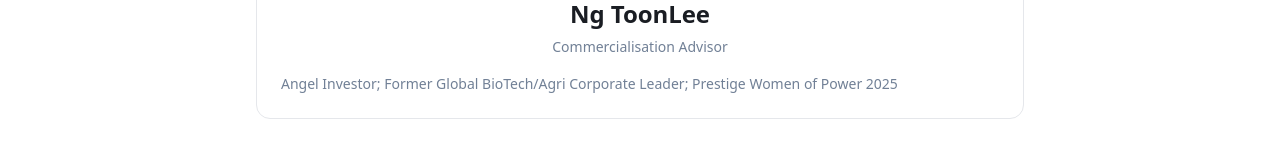
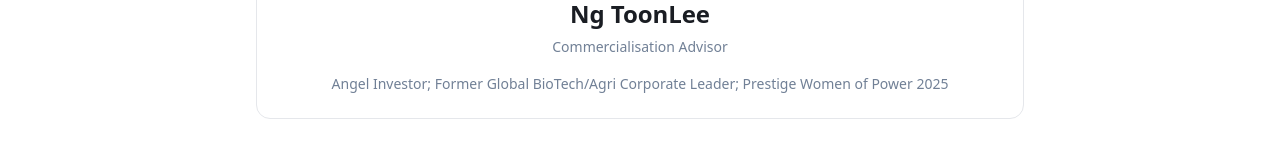
Before and after one commit to NeoDiuZ/neural-drive-website, a Next.js app: page / in a window 1280 px wide. Shown: the part 5893-6053 px from the top of the page. Built offline with nearby package versions, Linux system fonts and the light colour scheme; no server answers.

Commit message:
Center Ng ToonLee card and center all team card text

```diff
--- a/src/components/TeamGrid.tsx
+++ b/src/components/TeamGrid.tsx
@@ -205,7 +205,7 @@ export default function TeamGrid() {
                   <div className="body-small text-green-600 font-medium mb-3">{coreTeam[2].role}</div>
                 </div>
 
-                <p className="body-small text-gray-600 text-left leading-relaxed">{coreTeam[2].creds}</p>
+                <p className="body-small text-gray-600 text-center leading-relaxed">{coreTeam[2].creds}</p>
               </div>
             </div>
           </div>
```
